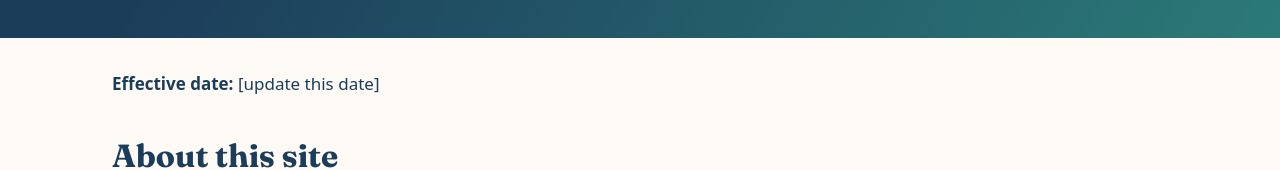
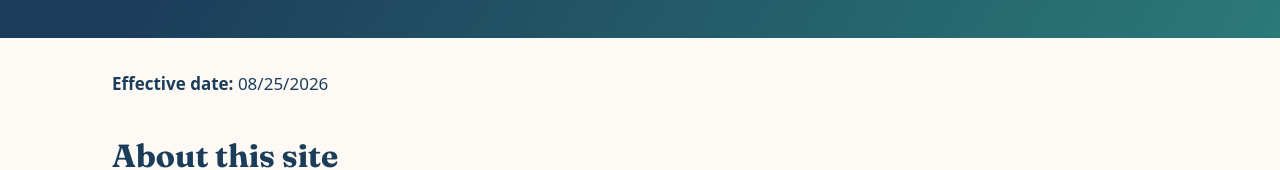
Before and after one commit to uplift-john/friends-of-sies-website, an Eleventy site: page src/terms.njk in a window 1280 px wide. Shown: the part 348-518 px from the top of the page. Built offline with nearby package versions, Linux system fonts and the light colour scheme; Eleventy itself is replaced by a stand-in of ours; files that its build step writes are made by us from their sources; a script that the page names is missing; what js-yaml would draw is missing.

Commit message:
Update terms.njk

```diff
--- a/src/terms.njk
+++ b/src/terms.njk
@@ -13,7 +13,7 @@ description: "The terms governing your use of siesfriends.org, operated by FRIEN
 </header>
 
 <section aria-labelledby="effective-date">
-  <p id="effective-date"><strong>Effective date:</strong> [update this date]</p>
+  <p id="effective-date"><strong>Effective date:</strong> 08/25/2026 </p>
 </section>
 
 <section aria-labelledby="about-site">
```
